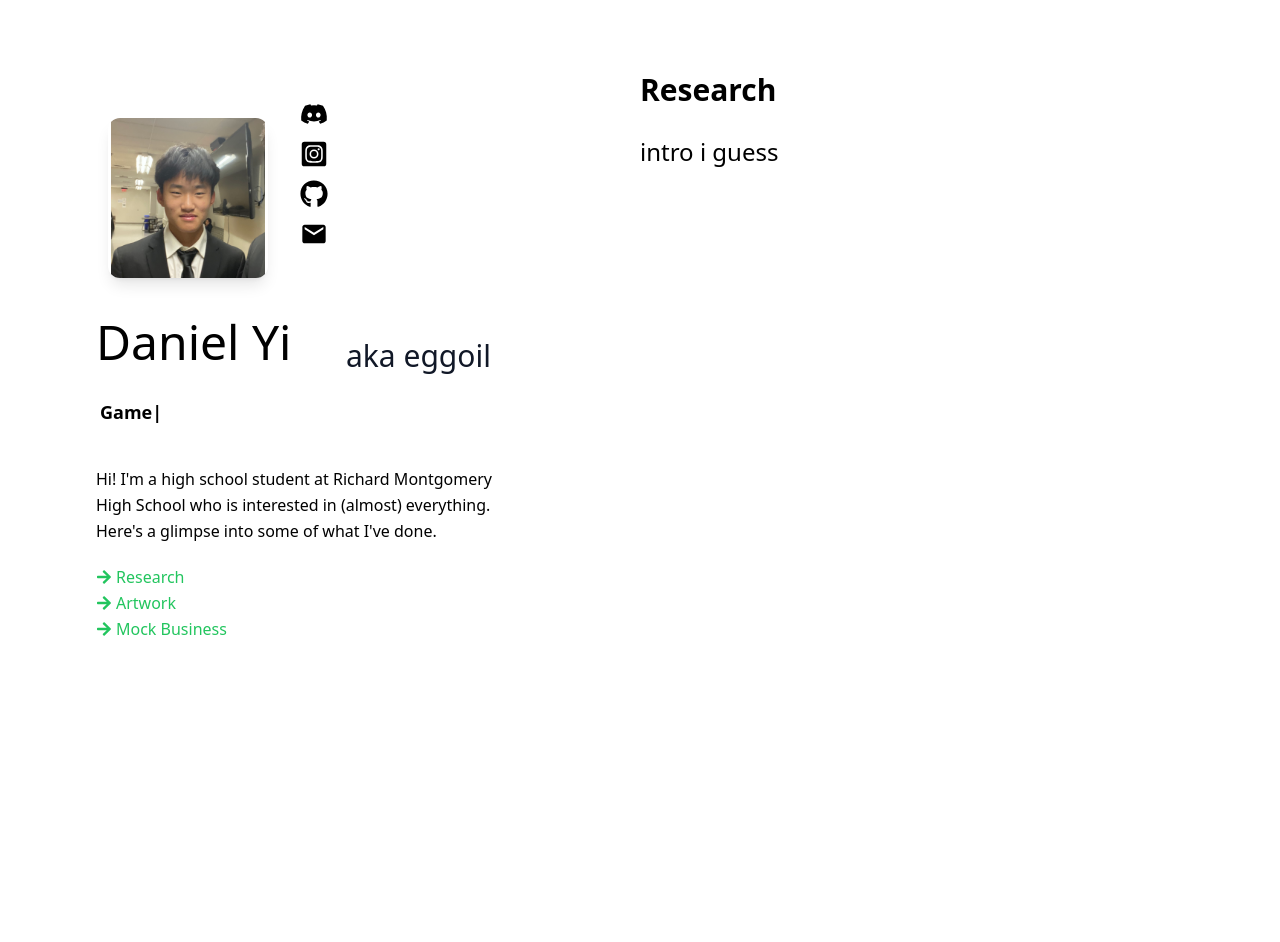
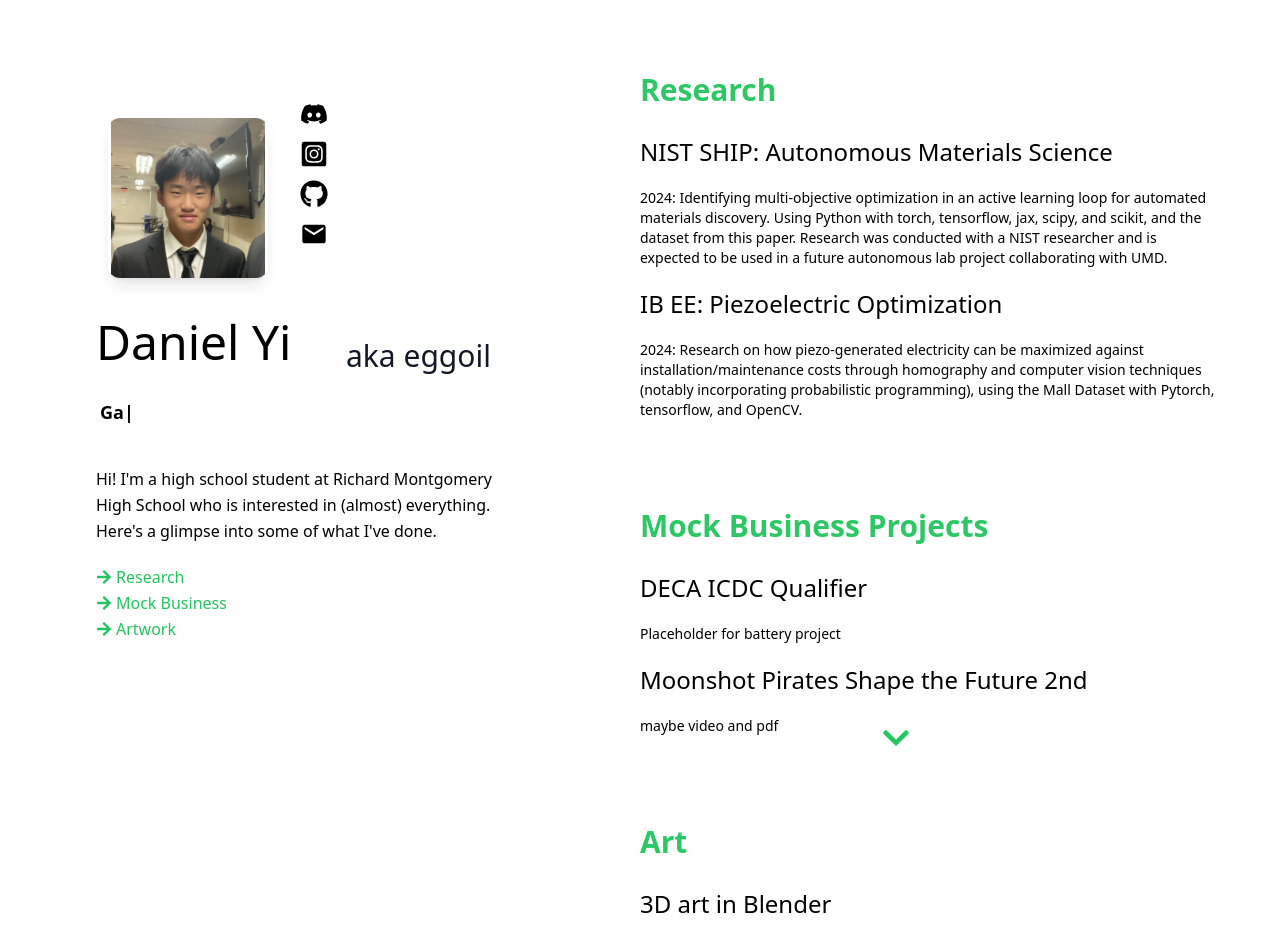
Before and after one commit to fat-juicy-eggs/egg-portfolio, a React (Vite) app: page / in a window 1280 px wide. Shown: the top 942 px of the page. Before the commit the page ends 800 px from the top, so only its background shows below. Built offline with nearby package versions, Linux system fonts and the light colour scheme.

Commit message:
finished frame

```diff
--- a/src/App.jsx
+++ b/src/App.jsx
@@ -1,15 +1,39 @@
 import './index.css';
 import Profile from './components/Profile';
 import Research from './components/Research';
+import Art from './components/Art';
+import BusinessProjects from './components/BusinessProjects';
+import { useState, useEffect } from 'react';
+import { FaChevronDown } from 'react-icons/fa';
 
 function App() {
+  const [isTop, setIsTop] = useState(true);
+
+  useEffect(() => {
+    const handleScroll = () => {
+      setIsTop(window.scrollY < 10);
+    };
+    window.addEventListener('scroll', handleScroll);
+
+    return () => {
+      window.removeEventListener('scroll', handleScroll);
+    };
+  }, []);
+
   return (
     <div className='flex justify-center min-h-screen'>
       <div className='flex flex-col md:flex-row max-w-[1600px] w-full h-full'>
         <Profile />
         <div className='flex flex-col justify-start items-start text-left p-16 w-full md:ml-[45%]'>
           <Research />
+          <BusinessProjects />
+          <Art />
         </div>
+        {isTop && (
+          <div className='absolute bottom-10 left-[70%] transform -translate-x-1/2'>
+            <FaChevronDown className='text-green-500 text-3xl animate-bounce' />
+          </div>
+        )}
       </div>
     </div>
   );
--- /dev/null
+++ b/src/components/Art.jsx
@@ -0,0 +1,27 @@
+import React from 'react';
+
+const Art = () => {
+    return (
+        <div className='lg:pb-20' id='Art'>
+            <div className='font-bold text-xl md:text-2xl lg:text-3xl sticky top-0 w-full py-2 text-green-500 bg-white opacity-95'>
+                Art
+            </div>
+            <div className='text-lg md:text-xl xl:text-2xl leading-relaxed space-y-5 mt-5'>
+                <h1>
+                    3D art in Blender
+                </h1>
+                <p className='text-sm'>
+                    Placeholder for carousel
+                </p>
+                <h1>
+                    Violin
+                </h1>
+                <p className='text-sm'>
+                    Placeholder for video
+                </p>
+            </div>
+        </div>
+    );
+};
+
+export default Art;
--- /dev/null
+++ b/src/components/BusinessProjects.jsx
@@ -0,0 +1,27 @@
+import React from 'react';
+
+const BusinessProjects = () => {
+    return (
+        <div className='lg:pb-20' id='Business'>
+            <div className='font-bold text-xl md:text-2xl lg:text-3xl sticky top-0 w-full py-2 text-green-500 bg-white opacity-95'>
+                Mock Business Projects
+            </div>
+            <div className='text-lg md:text-xl xl:text-2xl leading-relaxed space-y-5 mt-5'>
+                <h1>
+                    DECA ICDC Qualifier
+                </h1>
+                <p className='text-sm'>
+                    Placeholder for battery project
+                </p>
+                <h1>
+                    Moonshot Pirates Shape the Future 2nd
+                </h1>
+                <p className='text-sm'>
+                    maybe video and pdf
+                </p>
+            </div>
+        </div>
+    );
+};
+
+export default BusinessProjects;
--- a/src/components/Profile.jsx
+++ b/src/components/Profile.jsx
@@ -41,16 +41,16 @@ function Lander() {
                 <span>Research</span>
             </div>
         </a>
-        <a href='#Artwork'>
+        <a href='#Business'>
+            <div className='transition-all hover:translate-x-5 flex items-center text-green-500'>
+                <FaArrowRight className='mr-1' />
+                <span>Mock Business</span>
+            </div>
+        </a>
+        <a href='#Art'>
             <div className='transition-all hover:translate-x-5 flex items-center text-green-500'>
                 <FaArrowRight className='mr-1' />
                 <span>Artwork</span>
-            </div>
-        </a>
-        <a href='#MockBusiness'>
-            <div className='transition-all hover:translate-x-5 flex items-center text-green-500'>
-                <FaArrowRight className='mr-1' />
-                <span>Mock Business</span>
             </div>
         </a>
       </div>
--- a/src/components/Research.jsx
+++ b/src/components/Research.jsx
@@ -2,13 +2,22 @@ import React from 'react';
 
 const Research = () => {
   return (
-    <div className='lg:pb-20' id='About'>
-      <div className='font-bold text-xl md:text-2xl lg:text-3xl sticky top-0 w-full py-2'>
+    <div className='lg:pb-20' id='Research'>
+      <div className='font-bold text-xl md:text-2xl lg:text-3xl sticky top-0 w-full py-2 text-green-500 bg-white opacity-95'>
         Research
       </div>
       <div className='text-lg md:text-xl xl:text-2xl leading-relaxed space-y-5 mt-5'>
-        <p>
-          intro i guess
+        <h1>
+          NIST SHIP: Autonomous Materials Science
+        </h1>
+        <p className='text-sm'>
+          2024: Identifying multi-objective optimization in an active learning loop for automated materials discovery. Using Python with torch, tensorflow, jax, scipy, and scikit, and the dataset from this paper. Research was conducted with a NIST researcher and is expected to be used in a future autonomous lab project collaborating with UMD.
+        </p>
+        <h1>
+          IB EE: Piezoelectric Optimization
+        </h1>
+        <p className='text-sm'>
+          2024: Research on how piezo-generated electricity can be maximized against installation/maintenance costs through homography and computer vision techniques (notably incorporating probabilistic programming), using the Mall Dataset with Pytorch, tensorflow, and OpenCV.
         </p>
       </div>
     </div>
--- a/src/index.css
+++ b/src/index.css
@@ -6,4 +6,10 @@ html,
 body {
   scroll-behavior: smooth;
   display: block;
+  -ms-overflow-style: none;
+  scrollbar-width: none;
 }
+
+::-webkit-scrollbar {
+  display: none;
+}
```
